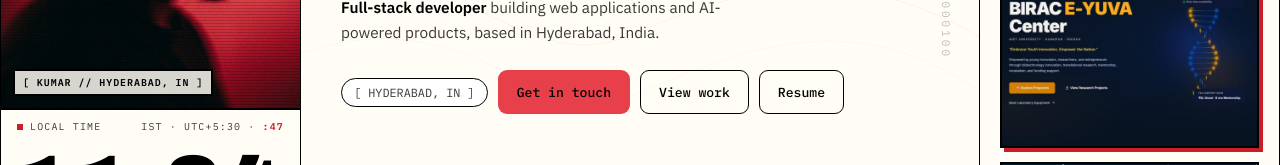
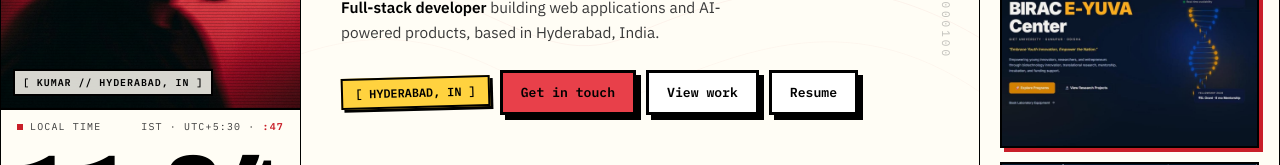
Before and after one commit to Kumar-Prasannajit/portfolio, a Next.js app: page / in a window 1280 px wide. Shown: the part 338-503 px from the top of the page. Built offline with nearby package versions, Linux system fonts and the light colour scheme; no server answers.

Commit message:
feat(design): neubrutalist button system with lift and press states
Co-Authored-By: Claude Sonnet 5 <noreply@anthropic.com>

```diff
--- a/app/globals.css
+++ b/app/globals.css
@@ -1477,71 +1477,90 @@ html[data-boot="done"] .boot {
   align-items: center;
   font-family: var(--font-mono);
   font-size: 0.74rem;
-  border: 1px solid var(--border-2);
-  border-radius: 999px;
+  font-weight: 600;
+  border: var(--bw-thin) solid var(--ink);
+  border-radius: var(--radius);
   padding: 6px 12px;
-  color: var(--ink-dim);
-  background: var(--panel);
+  background: var(--yellow);
+  color: #000;
+  box-shadow: var(--shadow-sm);
+  transform: rotate(-1.5deg);
+}
+@media (prefers-reduced-motion: reduce) {
+  .meta-chip {
+    transform: none;
+  }
 }
 
 .cta-row {
   display: flex;
   flex-wrap: wrap;
-  gap: 14px;
-  align-items: center;
-}
+  gap: 18px;
+  align-items: center;
+}
+/* One button system: square, 3px stroke, flat fill, hard shadow. Hover lifts
+   up-left (shadow grows), press drops onto the page (shadow gone). The focus
+   ring is an outline, which paints above the shadow, so it is never hidden. */
 .btn {
   display: inline-flex;
   align-items: center;
   gap: 8px;
   font-family: var(--font-mono);
   font-size: 0.82rem;
-  font-weight: 500;
+  font-weight: 700;
   text-decoration: none;
   padding: 11px 18px;
   min-height: 44px; /* touch target */
-  border-radius: 9px;
-  border: 1px solid transparent;
+  border-radius: var(--radius);
+  border: var(--nb-border);
+  background: var(--panel);
+  color: var(--ink);
+  box-shadow: var(--shadow);
   cursor: pointer;
   transition:
-    transform 0.15s ease,
-    background 0.15s ease,
-    border-color 0.15s ease;
+    transform 0.1s,
+    box-shadow 0.1s;
 }
 .btn:hover {
-  transform: translateY(-2px);
+  transform: translate(-2px, -2px);
+  box-shadow: calc(var(--off) + 2px) calc(var(--off) + 2px) 0 0
+    var(--shadow-color);
+}
+.btn:active {
+  transform: translate(3px, 3px);
+  box-shadow: none;
+}
+.btn:focus-visible {
+  outline: 3px solid var(--focus);
+  outline-offset: 3px;
+}
+@media (prefers-reduced-motion: reduce) {
+  .btn,
+  .btn:hover,
+  .btn:active {
+    transform: none;
+    transition: none;
+  }
 }
 .btn-primary {
   background: var(--red-solid);
   color: var(--red-ink);
 }
-.btn-primary:hover {
-  background: var(--red-dim);
-}
 .btn-ghost {
-  border-color: var(--border-2);
+  background: var(--panel);
   color: var(--ink);
-  background: transparent;
-}
-.btn-ghost:hover {
-  border-color: var(--red);
 }
 .btn-icon {
   width: 44px;
   height: 44px;
   padding: 0;
   justify-content: center;
-  border: 1px solid var(--border-2);
-  color: var(--ink-dim);
-  border-radius: 10px;
-}
-.btn-icon:hover {
-  border-color: var(--red);
+  background: var(--panel);
   color: var(--ink);
 }
 .btn-icon svg {
-  width: 16px;
-  height: 16px;
+  width: 18px;
+  height: 18px;
 }
 
 /* ============ MARQUEE ============ */
@@ -2201,27 +2220,20 @@ html[data-boot="done"] .boot {
   margin-bottom: 28px;
   line-height: 1.6;
 }
+/* On the red band the borders and shadows go black in BOTH themes (a red
+   shadow would vanish on red), and the buttons take flat accent fills. */
+.contact-band {
+  --ink: #000;
+  --shadow-color: #000;
+}
 .contact-band .btn-primary {
-  background: var(--red-ink);
-  color: var(--red-solid);
-}
-.contact-band .btn-primary:hover {
+  background: var(--yellow);
+  color: #000;
+}
+.contact-band .btn-ghost,
+.contact-band .btn-icon {
   background: #fff;
-}
-.contact-band .btn-ghost {
-  border-color: rgba(255, 255, 255, 0.5);
-  color: var(--red-ink);
-}
-.contact-band .btn-ghost:hover {
-  border-color: var(--red-ink);
-}
-.contact-band .btn-icon {
-  border-color: rgba(255, 255, 255, 0.5);
-  color: var(--red-ink);
-}
-.contact-band .btn-icon:hover {
-  border-color: var(--red-ink);
-  background: rgba(255, 255, 255, 0.08);
+  color: #000;
 }
 .contact-email {
   font-family: var(--font-mono);
--- a/components/BlogIndex.module.css
+++ b/components/BlogIndex.module.css
@@ -57,4 +57,5 @@
   opacity: 0.4;
   cursor: not-allowed;
   transform: none;
+  box-shadow: none;
 }
```
